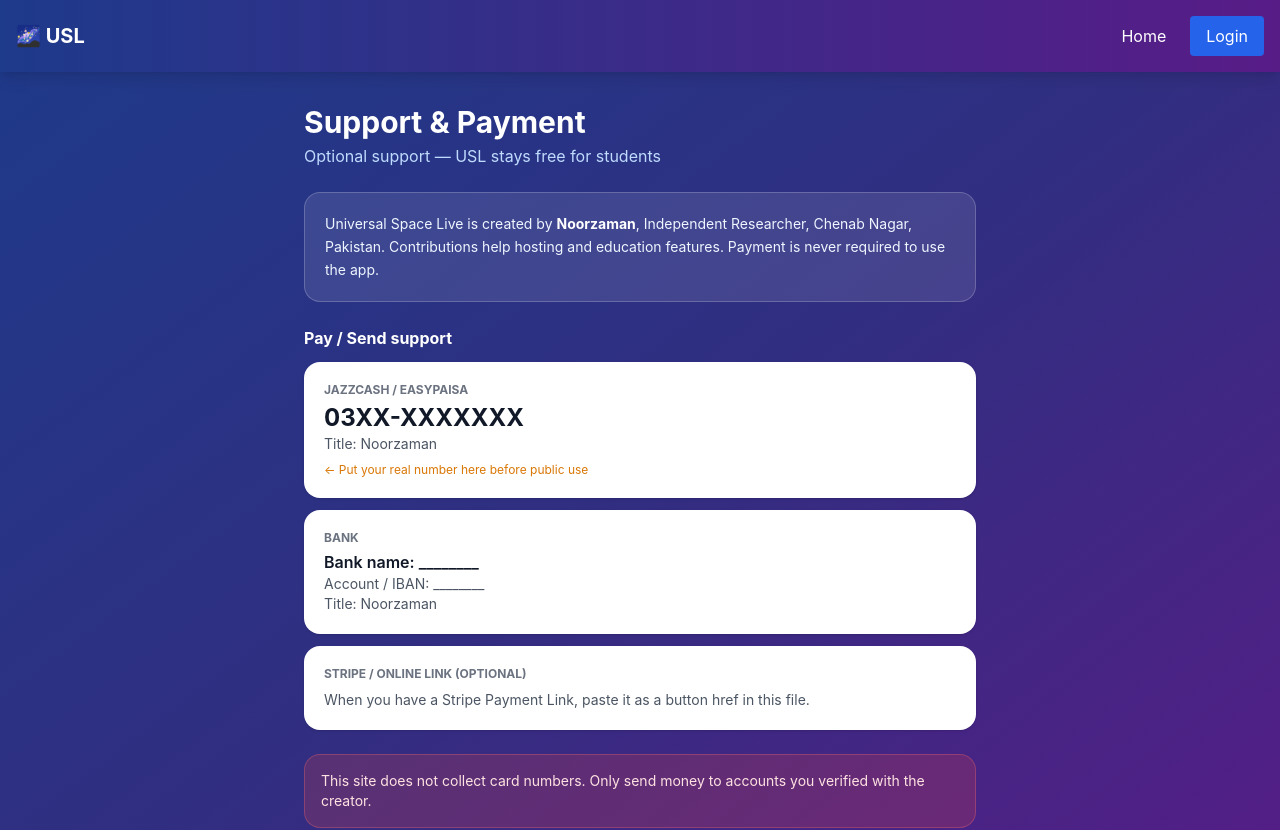
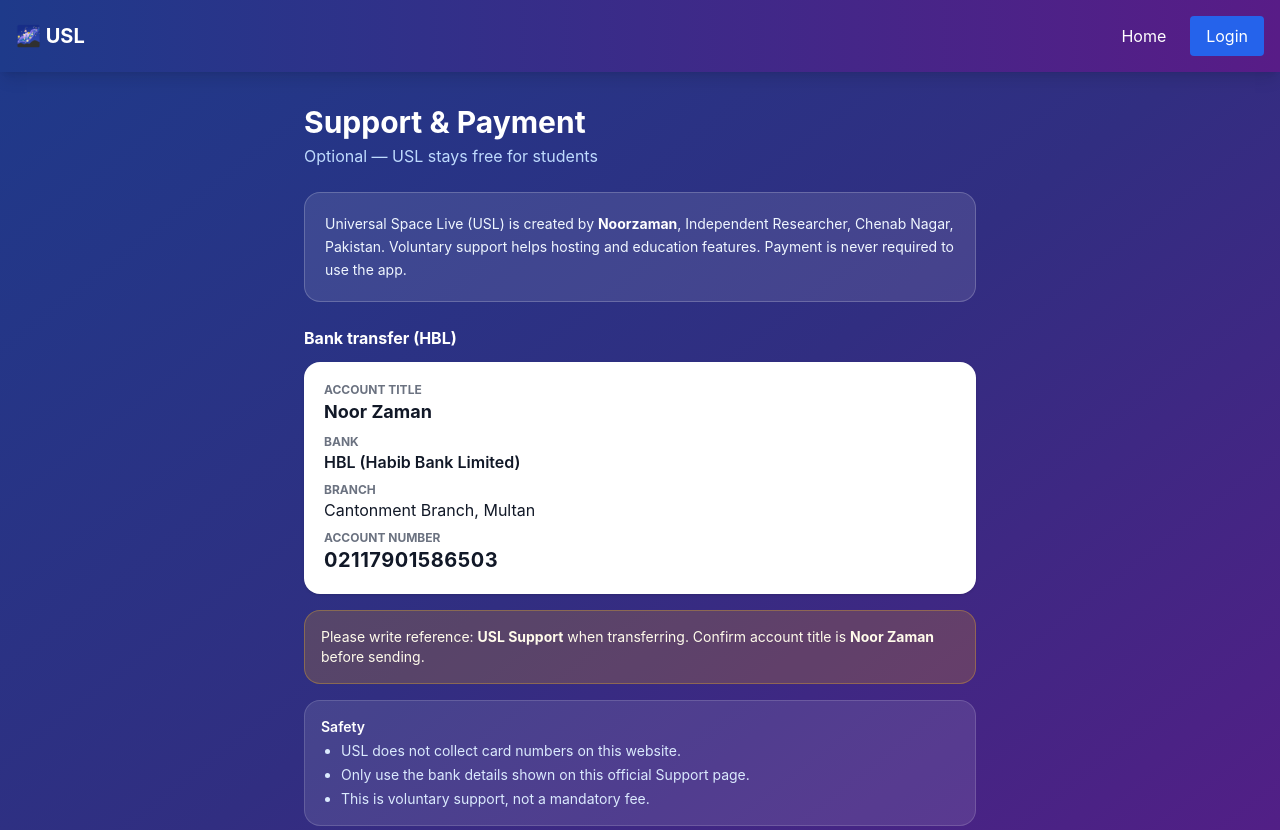
Before and after one commit to nailzaman12-source/Universal-Space-Live-Map-App, a React (Vite) app: page /support in a window 1280 px wide. Shown: the top 830 px of the page. Built offline with nearby package versions, Linux system fonts and the light colour scheme.

Commit message:
Support page with HBL bank details for Noor Zaman

```diff
--- a/src/pages/Support.jsx
+++ b/src/pages/Support.jsx
@@ -5,43 +5,54 @@ export default function Support() {
     <div className="min-h-screen p-4 md:p-8">
       <div className="max-w-2xl mx-auto">
         <h1 className="text-3xl font-bold text-white mb-1">Support & Payment</h1>
-        <p className="text-blue-200 mb-6">Optional support — USL stays free for students</p>
+        <p className="text-blue-200 mb-6">Optional — USL stays free for students</p>
 
         <div className="bg-white/10 border border-white/20 rounded-2xl p-5 mb-6 text-blue-50 text-sm leading-relaxed">
-          Universal Space Live is created by <strong className="text-white">Noorzaman</strong>,
+          Universal Space Live (USL) is created by <strong className="text-white">Noorzaman</strong>,
           Independent Researcher, Chenab Nagar, Pakistan.
-          Contributions help hosting and education features. Payment is never required to use the app.
+          Voluntary support helps hosting and education features. Payment is never required to use the app.
         </div>
 
-        <h2 className="text-white font-bold mb-3">Pay / Send support</h2>
+        <h2 className="text-white font-bold mb-3">Bank transfer (HBL)</h2>
 
-        <div className="bg-white rounded-2xl p-5 mb-3 shadow">
-          <p className="text-xs text-gray-500 font-bold uppercase">JazzCash / Easypaisa</p>
-          <p className="text-2xl font-bold text-gray-900 mt-1">03XX-XXXXXXX</p>
-          <p className="text-gray-600 text-sm">Title: Noorzaman</p>
-          <p className="text-amber-600 text-xs mt-2">← Put your real number here before public use</p>
+        <div className="bg-white rounded-2xl p-5 mb-4 shadow space-y-2">
+          <div>
+            <p className="text-xs text-gray-500 font-bold uppercase">Account title</p>
+            <p className="text-gray-900 font-bold text-lg">Noor Zaman</p>
+          </div>
+          <div>
+            <p className="text-xs text-gray-500 font-bold uppercase">Bank</p>
+            <p className="text-gray-900 font-semibold">HBL (Habib Bank Limited)</p>
+          </div>
+          <div>
+            <p className="text-xs text-gray-500 font-bold uppercase">Branch</p>
+            <p className="text-gray-900">Cantonment Branch, Multan</p>
+          </div>
+          <div>
+            <p className="text-xs text-gray-500 font-bold uppercase">Account number</p>
+            <p className="text-gray-900 font-bold text-xl tracking-wide">02117901586503</p>
+          </div>
         </div>
 
-        <div className="bg-white rounded-2xl p-5 mb-3 shadow">
-          <p className="text-xs text-gray-500 font-bold uppercase">Bank</p>
-          <p className="text-gray-900 font-semibold mt-1">Bank name: ________</p>
-          <p className="text-gray-600 text-sm">Account / IBAN: ________</p>
-          <p className="text-gray-600 text-sm">Title: Noorzaman</p>
+        <div className="bg-amber-500/20 border border-amber-400/30 rounded-2xl p-4 mb-4 text-amber-50 text-sm">
+          Please write reference: <strong>USL Support</strong> when transferring.
+          Confirm account title is <strong>Noor Zaman</strong> before sending.
         </div>
 
-        <div className="bg-white rounded-2xl p-5 mb-6 shadow">
-          <p className="text-xs text-gray-500 font-bold uppercase">Stripe / online link (optional)</p>
-          <p className="text-gray-600 text-sm mt-2">
-            When you have a Stripe Payment Link, paste it as a button href in this file.
-          </p>
+        <div className="bg-white/10 border border-white/15 rounded-2xl p-4 mb-6 text-blue-100 text-sm">
+          <p className="font-semibold text-white mb-1">Safety</p>
+          <ul className="list-disc pl-5 space-y-1">
+            <li>USL does not collect card numbers on this website.</li>
+            <li>Only use the bank details shown on this official Support page.</li>
+            <li>This is voluntary support, not a mandatory fee.</li>
+          </ul>
         </div>
 
-        <div className="bg-red-500/20 border border-red-400/30 rounded-2xl p-4 mb-6 text-red-100 text-sm">
-          This site does not collect card numbers. Only send money to accounts you verified with the creator.
-        </div>
-
-        <p className="text-center text-blue-200/60 text-xs mb-4">© 2026 Noorzaman · Universal Space Live</p>
+        <p className="text-center text-blue-200/60 text-xs mb-4">
+          © 2026 Noorzaman · Universal Space Live · All rights reserved
+        </p>
         <Link to="/about" className="block text-center text-cyan-300 text-sm mb-2">About</Link>
+        <Link to="/terms" className="block text-center text-cyan-300 text-sm mb-2">Terms</Link>
         <Link to="/dashboard" className="block text-center text-blue-200 text-sm">← Dashboard</Link>
       </div>
     </div>
```
